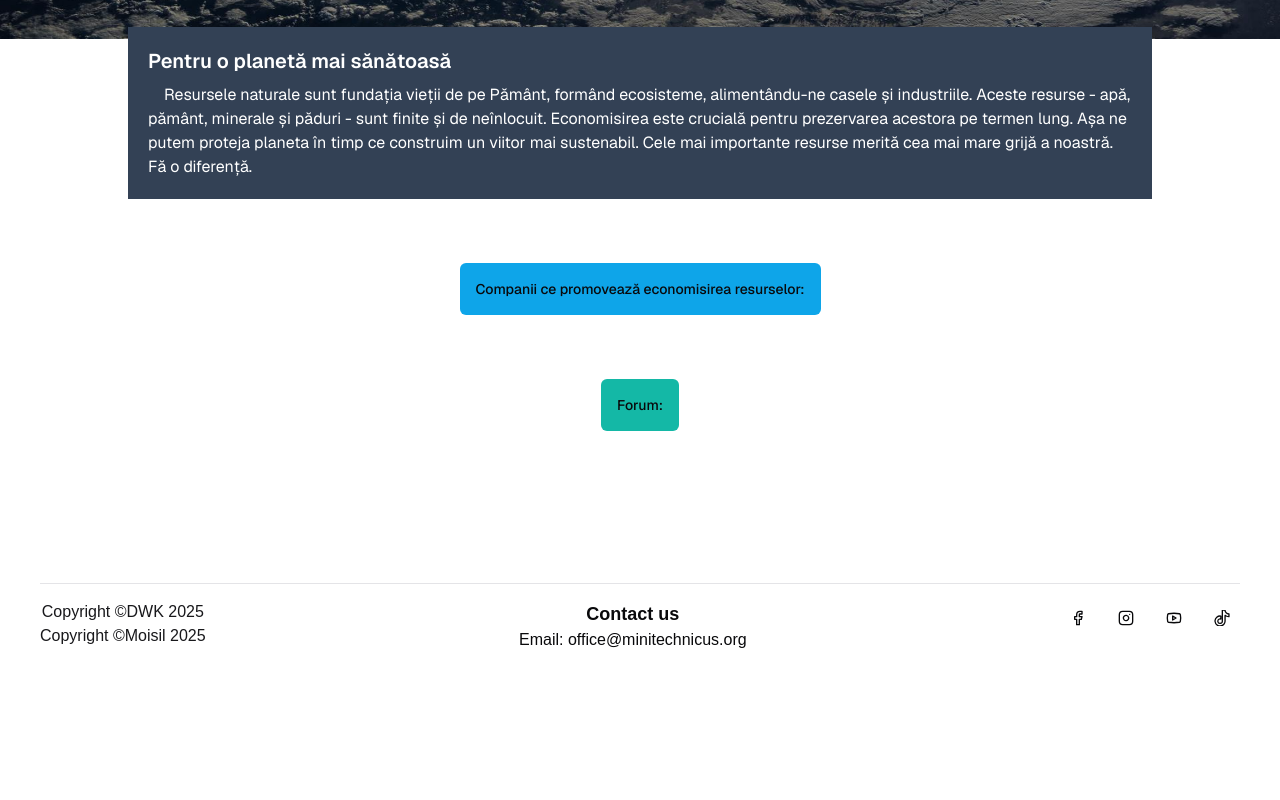
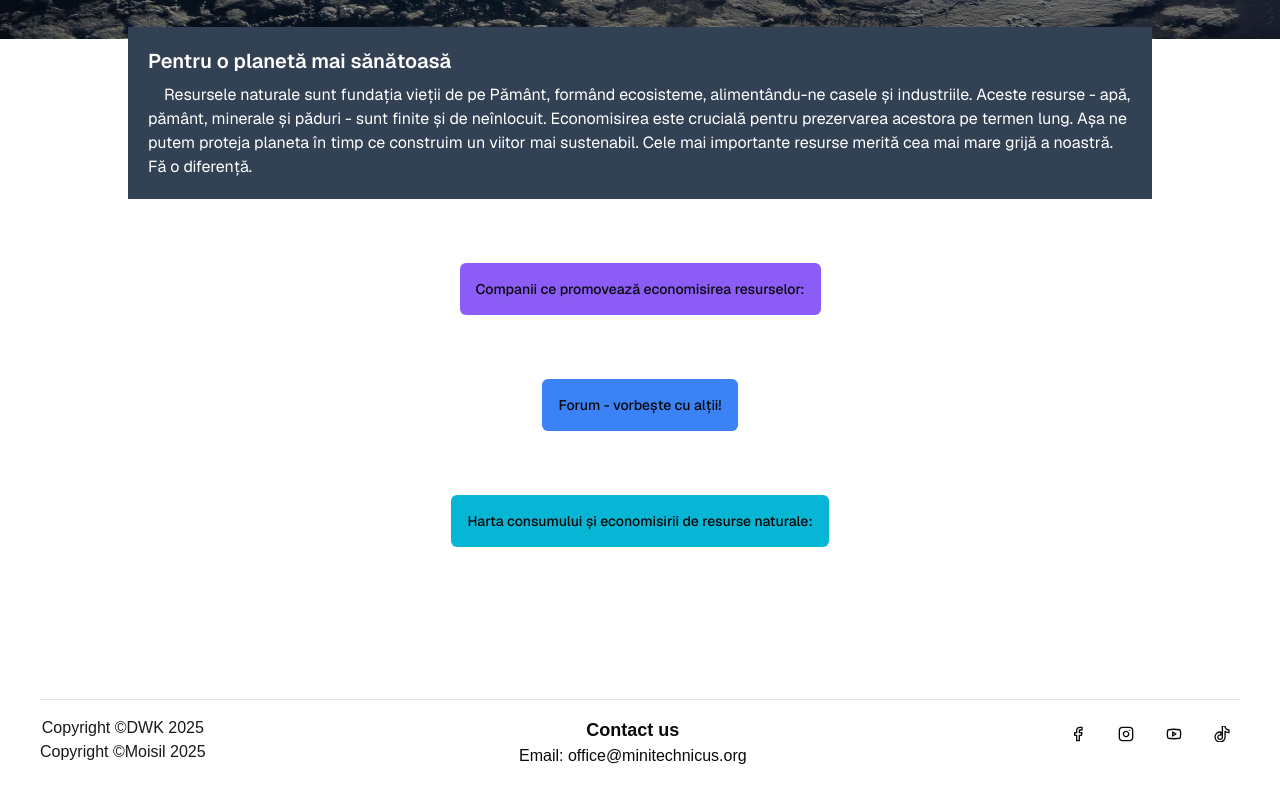
Before and after one commit to andreishark/moisil_aplicatie_2025, a Next.js app: page / in a window 1280 px wide. Shown: the part 761-1561 px from the top of the page. Before the commit the page ends 1445 px from the top, so only its background shows below. Built offline with nearby package versions, Linux system fonts and the light colour scheme.

Commit message:
Added paths

```diff
--- a/src/app/page.tsx
+++ b/src/app/page.tsx
@@ -36,13 +36,19 @@
             </p>
           </article>
 
-          <Link className="bg-sky-500 hover:bg-sky-700 p-4 inline-flex items-center justify-center gap-2 whitespace-nowrap rounded-md text-sm font-medium transition-colors focus-visible:outline-none focus-visible:ring-1 focus-visible:ring-ring disabled:pointer-events-none disabled:opacity-50 [&_svg]:pointer-events-none [&_svg]:size-4 [&_svg]:shrink-0"
+          <Link className="bg-violet-500 hover:bg-violet-700 p-4 inline-flex items-center justify-center gap-2 whitespace-nowrap rounded-md text-sm font-medium transition-colors focus-visible:outline-none focus-visible:ring-1 focus-visible:ring-ring disabled:pointer-events-none disabled:opacity-50 [&_svg]:pointer-events-none [&_svg]:size-4 [&_svg]:shrink-0"
             href="./compilation" >
             Companii ce promovează economisirea resurselor:
           </Link>
-          <Link className="bg-teal-500 hover:bg-teal-700 p-4 inline-flex items-center justify-center gap-2 whitespace-nowrap rounded-md text-sm font-medium transition-colors focus-visible:outline-none focus-visible:ring-1 focus-visible:ring-ring disabled:pointer-events-none disabled:opacity-50 [&_svg]:pointer-events-none [&_svg]:size-4 [&_svg]:shrink-0"
+
+          <Link className="bg-blue-500 hover:bg-blue-700 p-4 inline-flex items-center justify-center gap-2 whitespace-nowrap rounded-md text-sm font-medium transition-colors focus-visible:outline-none focus-visible:ring-1 focus-visible:ring-ring disabled:pointer-events-none disabled:opacity-50 [&_svg]:pointer-events-none [&_svg]:size-4 [&_svg]:shrink-0"
             href="./Forum" >
-            Forum:
+            Forum - vorbește cu alții!
+          </Link>
+
+          <Link className="bg-cyan-500 hover:bg-cyan-700 p-4 inline-flex items-center justify-center gap-2 whitespace-nowrap rounded-md text-sm font-medium transition-colors focus-visible:outline-none focus-visible:ring-1 focus-visible:ring-ring disabled:pointer-events-none disabled:opacity-50 [&_svg]:pointer-events-none [&_svg]:size-4 [&_svg]:shrink-0"
+            href="./Alex">
+            Harta consumului și economisirii de resurse naturale:
           </Link>
         </div>
   );
```
